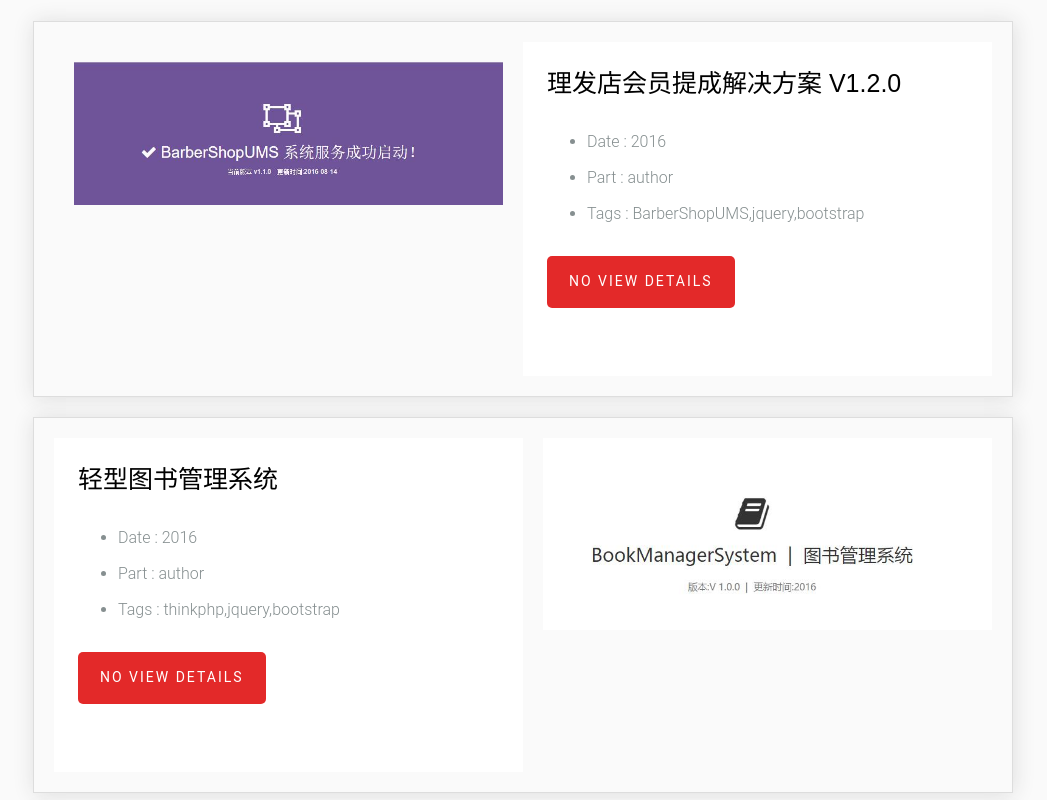
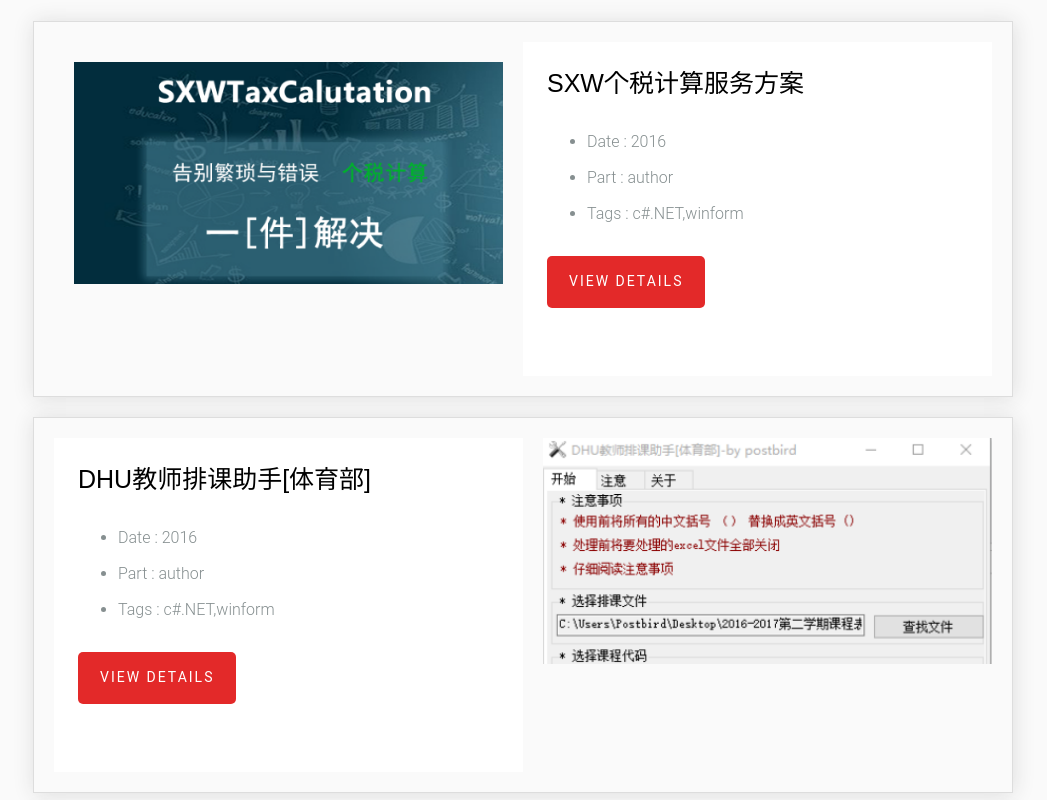
Before and after one commit to postbird/WorkOfPostbirdHtmlSite, a plain HTML site: page index.html in a window 1280 px wide. Shown: the part 380-1180 px from the top of the page, without its empty margins (117-1164 px from the left). Drawn offline with Linux system fonts and the light colour scheme.

Commit message:
Signed-off-by: ptbird <ptbird@yeah.net>

```diff
--- a/index.html
+++ b/index.html
@@ -11,6 +11,7 @@
 	<meta name="description" content="postbird-There I am,in the world more exciting!" />
 	<meta name="keywords" content="postbird,work of postbird,ptbird,李瞻文" />
 	<meta name="author" content="postbird" />
+	<meta name="viewport" content="width=device-width, initial-scale=1.0, maximum-scale=1.0, user-scalable=0" />
   <!-- Facebook and Twitter integration -->
 	<meta property="og:title" content=""/>
 	<meta property="og:image" content=""/>
@@ -83,6 +84,30 @@
 			</div>
 		</div>
 		<div id="fh5co-portfolio">
+			<div class="fh5co-portfolio-item ">
+				<div class="fh5co-portfolio-figure animate-box" ><a href="javascript:;" target="_blank"><img style="max-height: 300px;"class="item-img"src="./images/job/sxwtaxcaculation.png" alt="postbird"></a></div>
+				<div class="fh5co-portfolio-description">
+					<a href="javascript:;" target="_blank"><h2>SXW个税计算服务方案</h2></a>
+					<p> <ul>
+					<li>Date : 2016</li>
+					<li>Part : author</li>
+					<li>Tags : c#.NET,winform</li>
+				</ul></p>
+					<p><a href="http://sxw.ptbird.cn" target="_blank"class="btn btn-primary">View Details</a></p>
+				</div>
+			</div>
+			<div class="fh5co-portfolio-item fh5co-img-right">
+				<div class="fh5co-portfolio-figure animate-box" ><a href="javascript:;" target="_blank"><img width="100%;"class="item-img"src="./images/job/dhuteachercoursehelper.png" alt="postbird"></a></div>
+				<div class="fh5co-portfolio-description">
+					<a href="javascript:;" target="_blank"><h2>DHU教师排课助手[体育部]</h2></a>
+					<p> <ul>
+					<li>Date : 2016</li>
+					<li>Part : author</li>
+					<li>Tags : c#.NET,winform</li>
+				</ul></p>
+					<p><a href="http://www.ptbird.cn/dhu-teacher-course-helper/" target="_blank"class="btn btn-primary">View Details</a></p>
+				</div>
+			</div>
 			<div class="fh5co-portfolio-item ">
 				<div class="fh5co-portfolio-figure animate-box" ><a href="javascript:;" target="_blank"><img width="100%;"class="item-img"src="./images/job/bsums.jpg" alt="postbird"></a></div>
 				<div class="fh5co-portfolio-description">
@@ -322,7 +347,7 @@
 	</div>
 
 
-	<footer id="zan-footer" >
+	<footer id="zan-footer" style="text-overflow:clip;text-overflow:hidden;">
 		<div class="container">
 			<div class=" text-center">
 				<p>
@@ -345,8 +370,8 @@
 			</div>
 		<hr class="footer-hr">
 		<p class="text-center">
-			<a href="http://www.miitbeian.gov.cn/publish/query/indexFirst.action"target="_blank">鲁ICP备16034533号</a>
-			&nbsp;&nbsp;&nbsp;&nbsp;&nbsp;&nbsp;&copy; 2016  Powered by <a href="http://www.ptbird.cn">postbird</a>
+			<div class="col-md-6 text-center"><a href="http://www.miitbeian.gov.cn/publish/query/indexFirst.action"target="_blank">鲁ICP备16034533号</a></div>
+			<div class="col-md-6 text-center"> 2016  Powered by <a href="http://www.ptbird.cn">postbird</a></div>
 		</p>
 		</div>
 
```
Also changed, not shown: images/job/dhuteachercoursehelper.png (added), images/job/sxwtaxcaculation.png (added).
